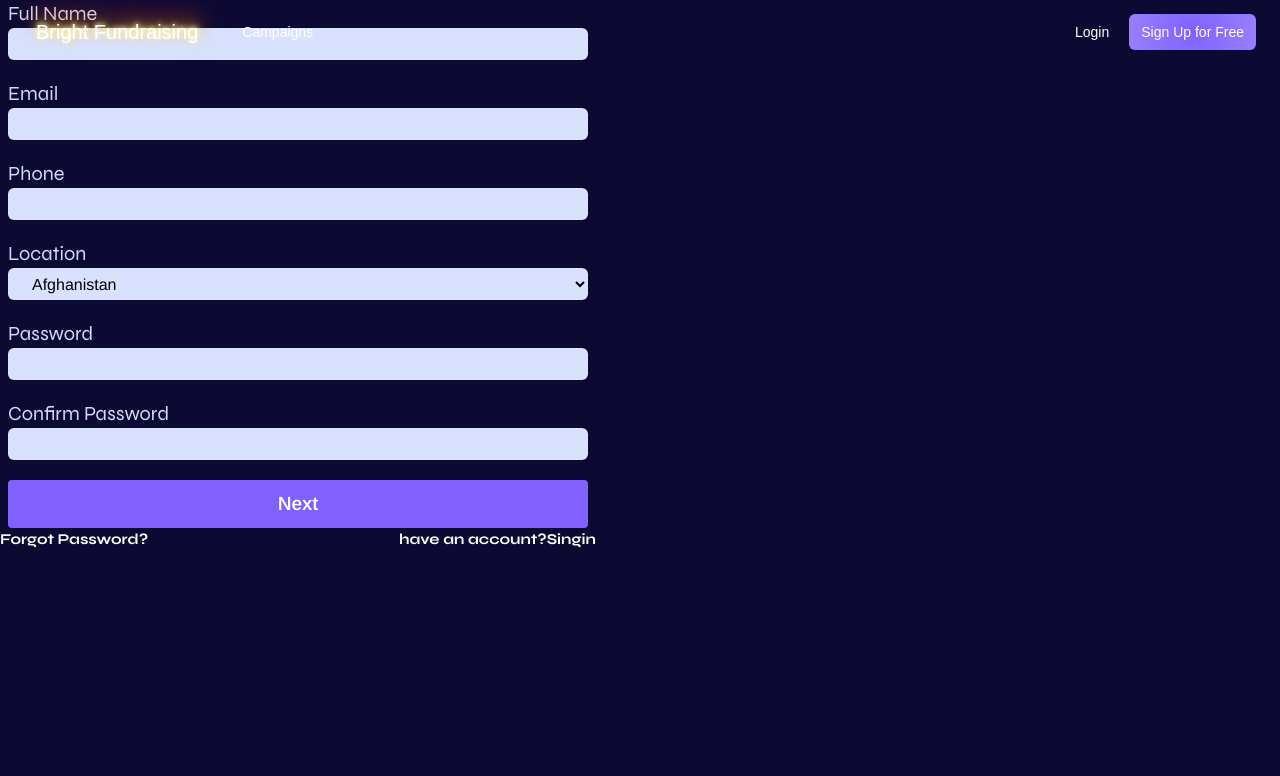
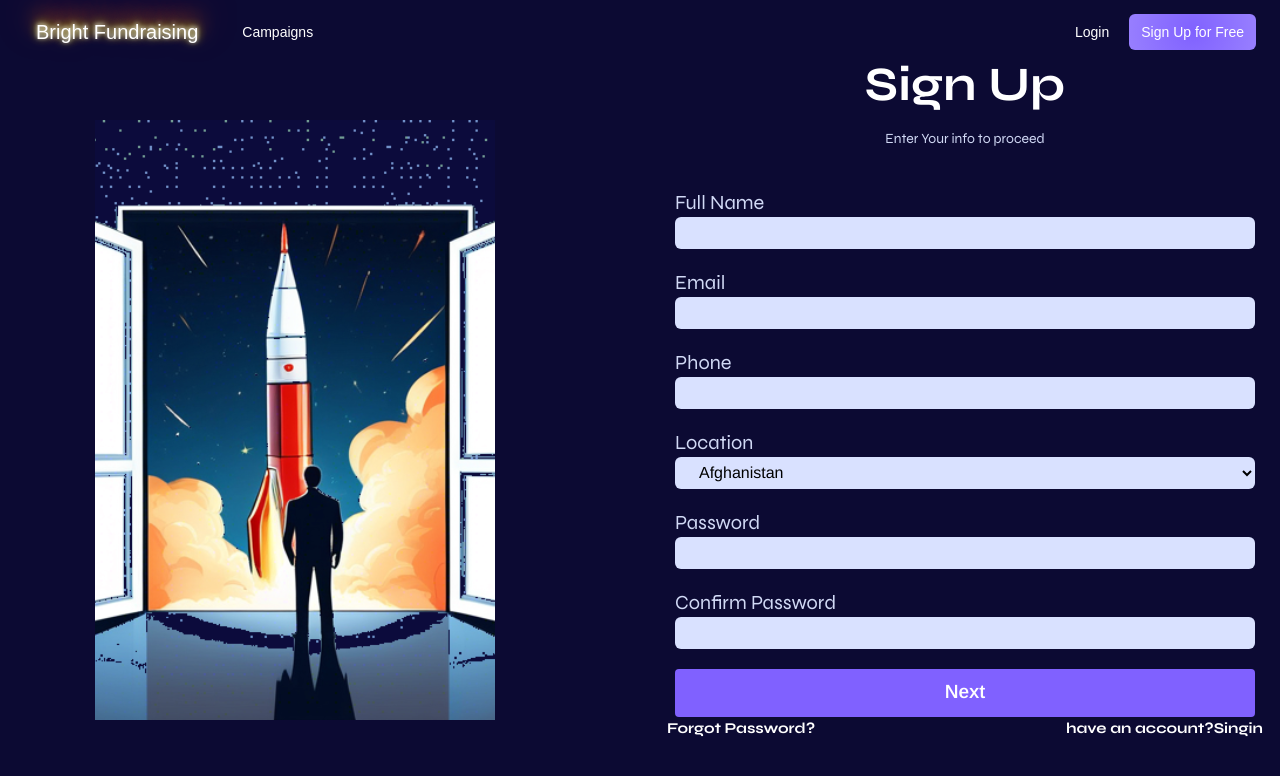
Before and after one commit to abenaacs/Bright-Fundraising, a React (Create React App) app in the folder frontend/: page /register in a window 1280 px wide. Shown: the top 776 px of the page. Built offline with nearby package versions, Linux system fonts and the light colour scheme; a web font is replaced by a local one.

Commit message:
Register Page updated

```diff
--- a/frontend/src/App.js
+++ b/frontend/src/App.js
@@ -8,10 +8,10 @@
 import Navbar from './Components/Navbar/Navbar';
 import LandingPage from './pages/LandingPage/Landing';
 import LoginPage from './pages/LoginPage/LoginPage';
-import Register from './Components/Register/register';
 import ResetPassword from './Components/ResetPassword/ResetPassword';
 import ForgotPassword from './Components/ForgotPassword/ForgotPassword';
 import Role from './Components/Role/role';
+import RegisterPage from './pages/RegisterPage/RegisterPage';
 
 // Define the main App component
 function App() {
@@ -31,7 +31,7 @@
           <Route path='/login' element={<LoginPage />} />
 
           {/* Route for the registration page */}
-          <Route path='/register' element={<Register />} />
+          <Route path='/register' element={<RegisterPage />} />
 
           {/* Route for the password reset page */}
           <Route path='/reset' element={<ResetPassword />} />
--- a/frontend/src/Components/Register/register.js
+++ b/frontend/src/Components/Register/register.js
@@ -1,5 +1,5 @@
 import React, { useState } from 'react'
-import { Link, useRoutes, useSearchParams } from 'react-router-dom';
+import { Link, useSearchParams } from 'react-router-dom';
 import RegisterCommon from './RegisterCommon';
 import RegisterFundraiser from './RegisterFundraiser';
 import RegisterInvestor from './RegisterInvestor';
```
